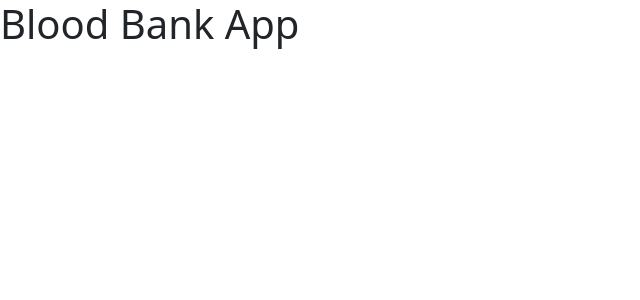
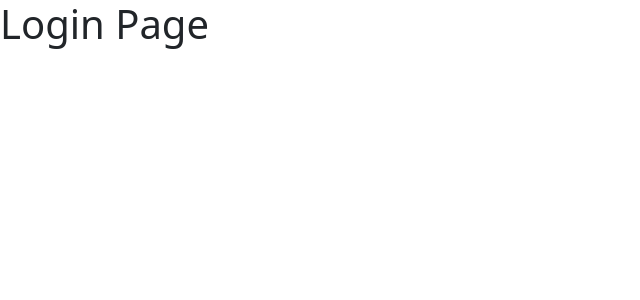
Before and after one commit to konlin008/Blood-Bank-App, a React (Create React App) app in the folder client/: page /login in a window 1280 px wide. Shown: the top 300 px of the page, without its empty margins (0-640 px from the left). Built offline with nearby package versions, Linux system fonts and the light colour scheme.

Commit message:
Fix casing of Login.js

```diff
--- a/client/package.json
+++ b/client/package.json
@@ -9,7 +9,7 @@
     "react": "^18.3.1",
     "react-dom": "^18.3.1",
     "react-router-dom": "^6.28.0",
-    "react-scripts": "5.0.1",
+    "react-scripts": "^5.0.1",
     "web-vitals": "^2.1.4"
   },
   "scripts": {
@@ -35,5 +35,8 @@
       "last 1 firefox version",
       "last 1 safari version"
     ]
+  },
+  "devDependencies": {
+    "@babel/plugin-proposal-private-property-in-object": "^7.21.11"
   }
 }
--- a/client/src/App.js
+++ b/client/src/App.js
@@ -1,7 +1,16 @@
+import { Routes, Route } from 'react-router-dom';
+import HomePages from './pages/HomePages';
+import Login from './pages/auth/Login';
+import Register from './pages/auth/Register';
+
 function App() {
   return (
     <div>
-      <h1>Blood Bank App</h1>
+      <Routes>
+        <Route path='/' element={<HomePages />} />
+        <Route path='/login' element={<Login />} />
+        <Route path='/register' element={<Register />} />
+      </Routes>
     </div>
   );
 }
--- a/client/src/index.js
+++ b/client/src/index.js
@@ -1,13 +1,15 @@
-import React from 'react';
-import ReactDOM from 'react-dom/client';
-import './index.css';
-import App from './App';
-import reportWebVitals from './reportWebVitals';
-
-const root = ReactDOM.createRoot(document.getElementById('root'));
+import React from "react";
+import ReactDOM from "react-dom/client";
+import "./index.css";
+import App from "./App";
+import reportWebVitals from "./reportWebVitals";
+import { BrowserRouter } from "react-router-dom";
+const root = ReactDOM.createRoot(document.getElementById("root"));
 root.render(
   <React.StrictMode>
-    <App />
+    <BrowserRouter>
+      <App />
+    </BrowserRouter>
   </React.StrictMode>
 );
 
--- /dev/null
+++ b/client/src/pages/HomePages.js
@@ -0,0 +1,11 @@
+import React from "react";
+
+const HomePages = () => {
+  return (
+    <div>
+      <h1>Home Page</h1>
+    </div>
+  );
+};
+
+export default HomePages;
--- /dev/null
+++ b/client/src/pages/auth/Login.js
@@ -0,0 +1,11 @@
+import React from "react";
+
+const Login = () => {
+  return (
+    <div>
+      <h1>Login Page</h1>
+    </div>
+  );
+};
+
+export default Login;
--- /dev/null
+++ b/client/src/pages/auth/Register.js
@@ -0,0 +1,11 @@
+import React from 'react'
+
+const Register = () => {
+  return (
+    <div>
+        <h1>Register Page </h1>
+    </div>
+  )
+}
+
+export default Register
```
Also changed, not shown: 1 other file (tests, documents, lock files or other folders).
